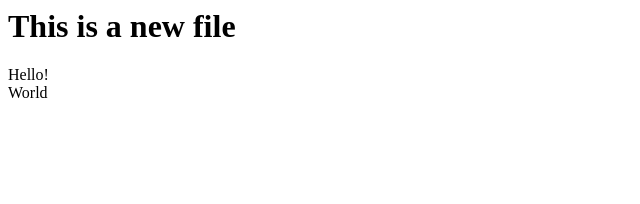
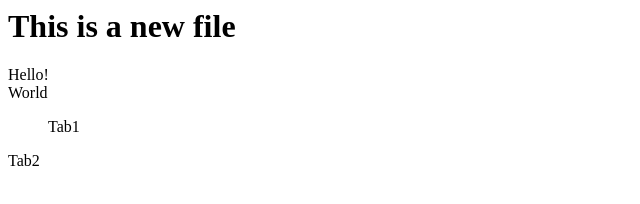
Before and after one commit to aakashvishwakarma/Demo-repo, a plain HTML site: page Index.html in a window 1280 px wide. Shown: the full height of the page, 0-640 px from the left. Drawn offline with Linux system fonts and the light colour scheme.

Commit message:
Added U1 tags in Index file

```diff
--- a/Index.html
+++ b/Index.html
@@ -3,5 +3,7 @@
         <h1>This is a new file</h1>
         <div>Hello!</div>
         <div>World</div>
+        <ul>Tab1</ul>
+        <u1>Tab2</u1>
     </Body>
 </html>
```
